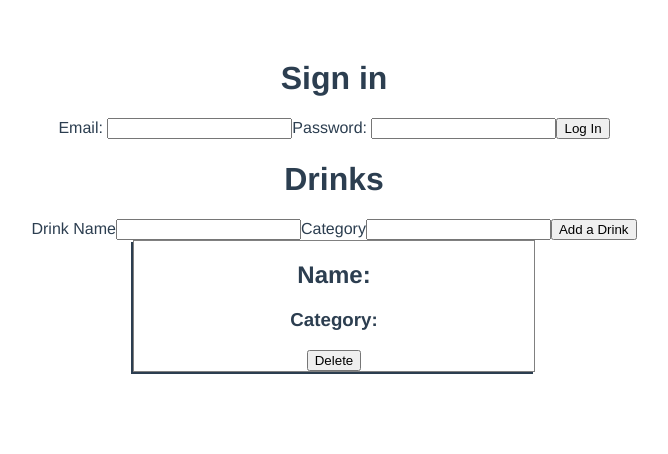
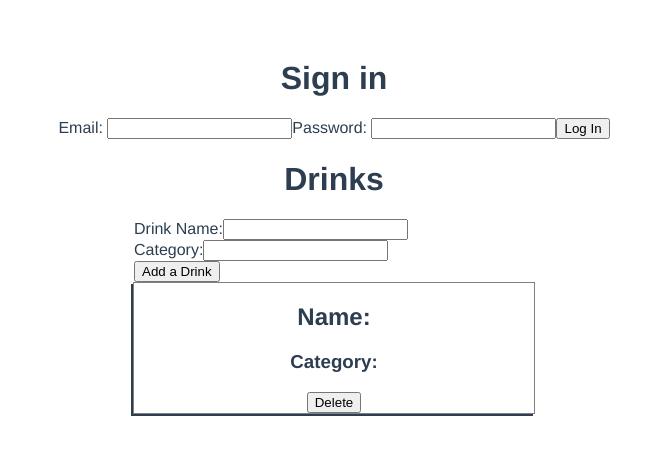
Before and after one commit to CowboyPatrick/drink-front, a Vue app: page / in a window 1280 px wide. Shown: the top 454 px of the page, without its empty margins (306-974 px from the left). Built offline with nearby package versions, Linux system fonts and the light colour scheme.

Commit message:
put in a couple of emits to have app component update data

```diff
--- a/src/App.vue
+++ b/src/App.vue
@@ -1,10 +1,14 @@
 <template>
 <div id="app">
   <!-- <signin :signed-in="signedIn"/> -->
-  <signin/>
+  <signin
+  :signedIn="signedIn"
+  @login="login($event)"
+  />
   <drinks
   :drinklist="drinklist"
   :url_base="url_base"
+  @update="update()"
   />
 </div>
 </template>
@@ -21,8 +25,7 @@ export default {
   },
   data() {
     return{
-    // signedIn: false
-    // hello: 'hello world',
+    signedIn: !!localStorage.getItem('authentication_token'),
     drinklist: [{}],
     // url_base: 'https://drink-log-backend.herokuapp.com/api/v1/drinks',
     url_base: 'http://localhost:3000/api/v1/drinks/',
@@ -32,7 +35,7 @@ export default {
     }
   },
   mounted() {
-    console.log('test')
+    console.log(this.signedIn)
     if (localStorage.getItem('authentication_token')) {
     this.email = localStorage.getItem('email')
     this.getData()
@@ -40,6 +43,7 @@ export default {
   },
   methods: {
     getData() {
+      console.log("from Update")
       fetch(`${this.url_base}`, {
         headers: {
             'Content-Type': 'application/json',
@@ -53,7 +57,17 @@ export default {
     setResults(results) {
       console.log(results)
       this.drinklist = results
+      console.log(this.drinklist)
     },
+    login(status){
+      this.signedIn = status
+      this.getData()
+    },
+    update(){
+      this.getData()
+      console.log("update")
+      console.log(this.drinklist)
+    }
   }
 }
 </script>
--- a/src/components/drinks.vue
+++ b/src/components/drinks.vue
@@ -1,16 +1,21 @@
 <template>
     <h1>Drinks</h1>
+
     <form id="new_drink_form" @submit.prevent="createDrink">
-        <label for="new_drink">Drink Name</label>
+        <div>
+        <label for="new_drink">Drink Name:</label>
         <input type="text" name="new_drink" v-model="new_drink">
-        <label for="drink_category">Category</label>
+        </div>
+        <div>
+        <label for="drink_category">Category:</label>
         <input type="text" for="drink_category" v-model="category">
+        </div>
         <button>Add a Drink</button>
     </form>
+
     <div class="card-drink" v-for="drink in drinklist" :key=drink.id>
         <h2>Name: {{ drink.name }}</h2>
         <h3>Category: {{ drink.category}}</h3>
-        <p>{{drink.id}}</p>
         <button @click="destroy(drink.id)">Delete</button>
     </div>
 </template>
@@ -19,6 +24,7 @@
 
 export default {
     name: 'drinks',
+    emits: ['update'],
     props : {
         drinklist: {
             type: Array
@@ -51,8 +57,13 @@ export default {
                 body: JSON.stringify({ name: this.new_drink, category: this.category })
             };
               fetch(this.url_base, requestOptions)
-                .then(response => response.json())
-                .then(data => console.log(data))
+                .then(response => {
+                    if (response){
+                        this.$emit("update")
+                    }
+                })
+                this.new_drink = ''
+                this.category = ''
             }
 
         },
@@ -64,14 +75,14 @@ export default {
                 'X-User-Token': localStorage.getItem('authentication_token')},
                 };
               fetch(`${this.url_base}${id}`, requestOptions)
+                .then(response => {
+                    if (response){
+                        this.$emit("update")
+                    }
+                })
             // console.log(id)
 
         }
-        // setResults() {
-        //     this.new_drink = ""
-        //     this.category = ""
-        //     this.$emit('set-results')
-        // }
     }
 }
 </script>
@@ -86,6 +97,14 @@ export default {
 }
 
 #new_drink_form{
-    display: flexbox;
+    /* display: flexbox;
+    flex-direction: column; */
+    margin: 0 auto;
+    text-align: left;
+    width: 400px;
 }
+
+/* input{
+    text-align: right;
+} */
 </style>
--- a/src/components/signin.vue
+++ b/src/components/signin.vue
@@ -7,24 +7,25 @@
         <input type="password" name="password" v-model="password">
         <button>Log In</button>
     </form>
-    <button v-else>Log Out</button>
+    <button v-else @click="logOut">Log Out</button>
 </template>
 
 <script>
 export default {
     name: 'signin',
-    // props: {
-    //     signedIn: Boolean
-    // },
+    props: {
+        signedIn: Boolean
+    },
     data() {
         return{
         email: '',
         password: '',
         sign_in_url: 'http://localhost:3000/api/v1/sign_in',
         apiResponse: {},
-        signedIn: false
+        // signedIn: false
         }
     },
+    emits: ['login'],
     methods:{
         logIn() {
             const requestOptions = {
@@ -40,12 +41,18 @@ export default {
                 // console.log(this.apiResponse)
                 localStorage.setItem('authentication_token', this.apiResponse.data.user.authentication_token)
                 localStorage.setItem('email', this.apiResponse.data.user.email)
-                this.signedIn = true
+                // this.signedIn = true
                 // this.$emit(signedIn)
+                this.$emit('login', true)
+                // this.$root.$emit('get-data')
                 });
             this.email = ''
             this.password = ''
-        }
+        },
+        logOut() {
+            localStorage.clear()
+            this.$emit('login', false)
+        },
     }
 
 }
```
